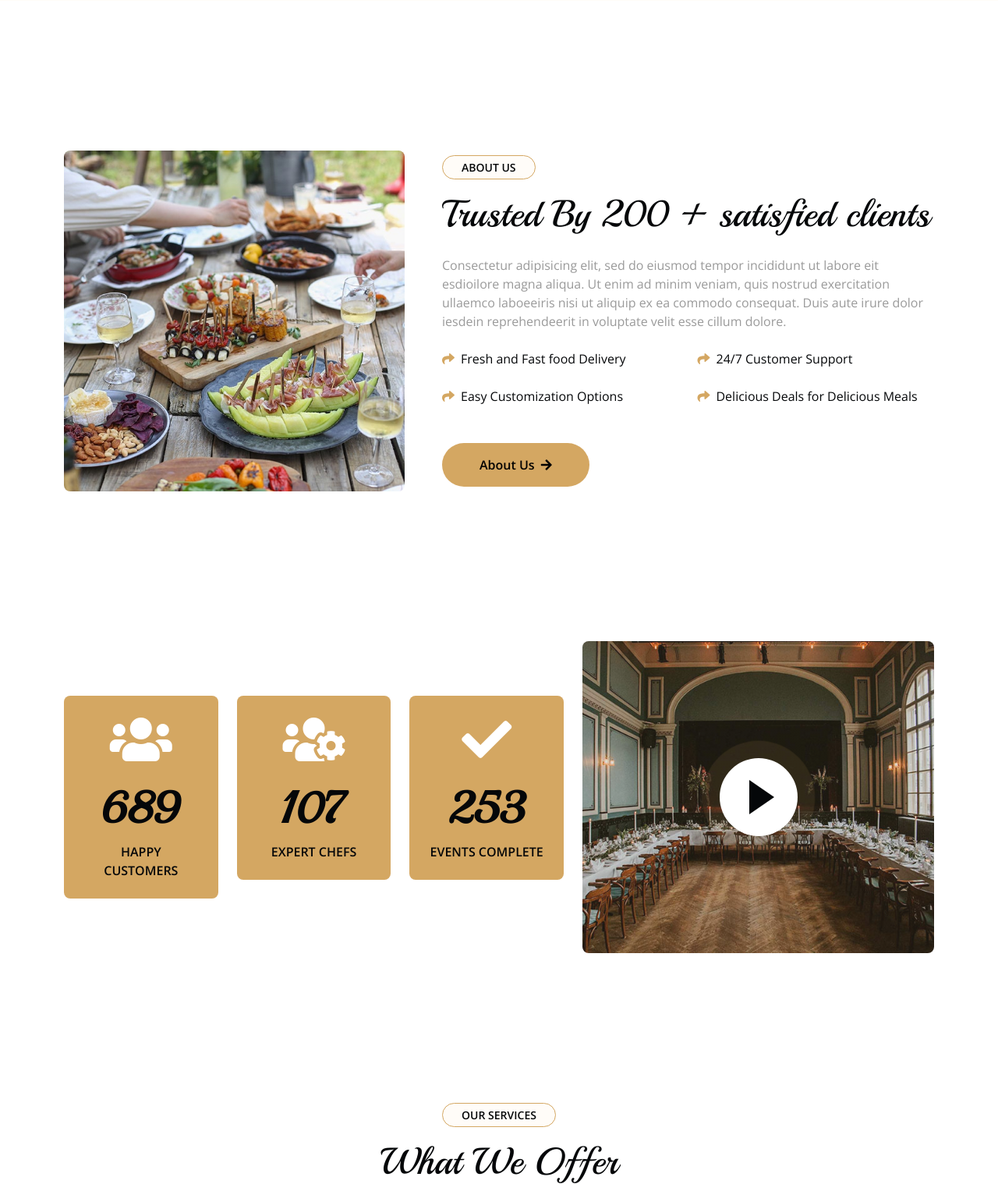
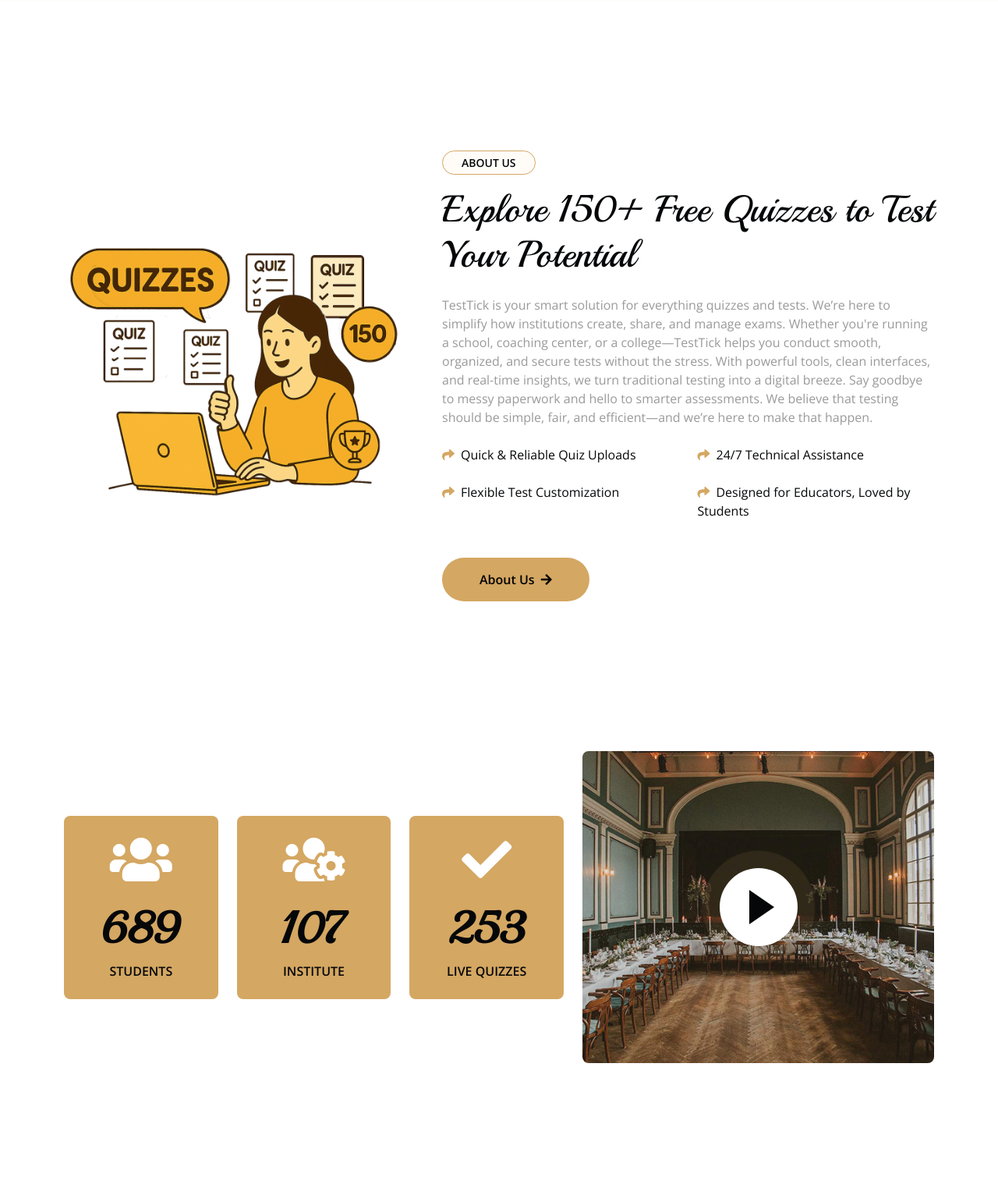
Before and after one commit to Kode-with-Karan/TestTick, a Django app: page / in a window 1280 px wide. Shown: the part 817-2335 px from the top of the page at 78% size. Run offline with Django 5.2, Linux system fonts and the light colour scheme; some libraries are stand-ins or nearby versions.

Commit message:
Making about us

```diff
--- a/templates/pages/home.html
+++ b/templates/pages/home.html
@@ -36,33 +36,33 @@
     <div class="container">
         <div class="row g-5 align-items-center">
             <div class="col-lg-5 wow bounceInUp" data-wow-delay="0.1s">
-                <img src="{% static 'design/img/about.jpg' %}" class="img-fluid rounded" alt="">
+                <img src="{% static 'design/img/about.png' %}" class="img-fluid rounded" alt="">
             </div>
             <div class="col-lg-7 wow bounceInUp" data-wow-delay="0.3s">
                 <small
                     class="d-inline-block fw-bold text-dark text-uppercase bg-light border border-primary rounded-pill px-4 py-1 mb-3">About
                     Us</small>
-                <h1 class="display-5 mb-4">Trusted By 200 + satisfied clients</h1>
-                <p class="mb-4">Consectetur adipisicing elit, sed do eiusmod tempor incididunt ut labore eit esdioilore
-                    magna aliqua. Ut enim ad minim veniam,
-                    quis nostrud exercitation ullaemco laboeeiris nisi ut aliquip ex ea commodo consequat. Duis aute
-                    irure
-                    dolor iesdein reprehendeerit in voluptate velit esse cillum dolore.</p>
+                <h1 class="display-5 mb-4">Explore 150+ Free Quizzes to Test Your Potential</h1>
+                <p class="mb-4">TestTick is your smart solution for everything quizzes and tests. We’re here to simplify how institutions create, share, and manage exams. Whether you're running a school, coaching center, or a college—TestTick helps you conduct smooth, organized, and secure tests without the stress.
+
+                    With powerful tools, clean interfaces, and real-time insights, we turn traditional testing into a digital breeze. Say goodbye to messy paperwork and hello to smarter assessments.
+
+                    We believe that testing should be simple, fair, and efficient—and we’re here to make that happen.</p>
                 <div class="row g-4 text-dark mb-5">
                     <div class="col-sm-6">
-                        <i class="fas fa-share text-primary me-2"></i>Fresh and Fast food Delivery
+                        <i class="fas fa-share text-primary me-2"></i>Quick & Reliable Quiz Uploads
                     </div>
                     <div class="col-sm-6">
-                        <i class="fas fa-share text-primary me-2"></i>24/7 Customer Support
+                        <i class="fas fa-share text-primary me-2"></i>24/7 Technical Assistance
                     </div>
                     <div class="col-sm-6">
-                        <i class="fas fa-share text-primary me-2"></i>Easy Customization Options
+                        <i class="fas fa-share text-primary me-2"></i>Flexible Test Customization
                     </div>
                     <div class="col-sm-6">
-                        <i class="fas fa-share text-primary me-2"></i>Delicious Deals for Delicious Meals
-                    </div>
-                </div>
-                <a href="" class="btn btn-primary py-3 px-5 rounded-pill">About Us<i
+                        <i class="fas fa-share text-primary me-2"></i>Designed for Educators, Loved by Students
+                    </div>
+                </div>
+                <a href="{% url 'about' %}" class="btn btn-primary py-3 px-5 rounded-pill">About Us<i
                         class="fas fa-arrow-right ps-2"></i></a>
             </div>
         </div>
@@ -81,21 +81,21 @@
                         <div class="faqt-item bg-primary rounded p-4 text-center">
                             <i class="fas fa-users fa-4x mb-4 text-white"></i>
                             <h1 class="display-4 fw-bold" data-toggle="counter-up">689</h1>
-                            <p class="text-dark text-uppercase fw-bold mb-0">Happy Customers</p>
+                            <p class="text-dark text-uppercase fw-bold mb-0">Students</p>
                         </div>
                     </div>
                     <div class="col-sm-4 wow bounceInUp" data-wow-delay="0.5s">
                         <div class="faqt-item bg-primary rounded p-4 text-center">
                             <i class="fas fa-users-cog fa-4x mb-4 text-white"></i>
                             <h1 class="display-4 fw-bold" data-toggle="counter-up">107</h1>
-                            <p class="text-dark text-uppercase fw-bold mb-0">Expert Chefs</p>
+                            <p class="text-dark text-uppercase fw-bold mb-0">Institute</p>
                         </div>
                     </div>
                     <div class="col-sm-4 wow bounceInUp" data-wow-delay="0.7s">
                         <div class="faqt-item bg-primary rounded p-4 text-center">
                             <i class="fas fa-check fa-4x mb-4 text-white"></i>
                             <h1 class="display-4 fw-bold" data-toggle="counter-up">253</h1>
-                            <p class="text-dark text-uppercase fw-bold mb-0">Events Complete</p>
+                            <p class="text-dark text-uppercase fw-bold mb-0">Live Quizzes</p>
                         </div>
                     </div>
                 </div>
```
Also changed, not shown: templates/static/design/img/about.png (added).
